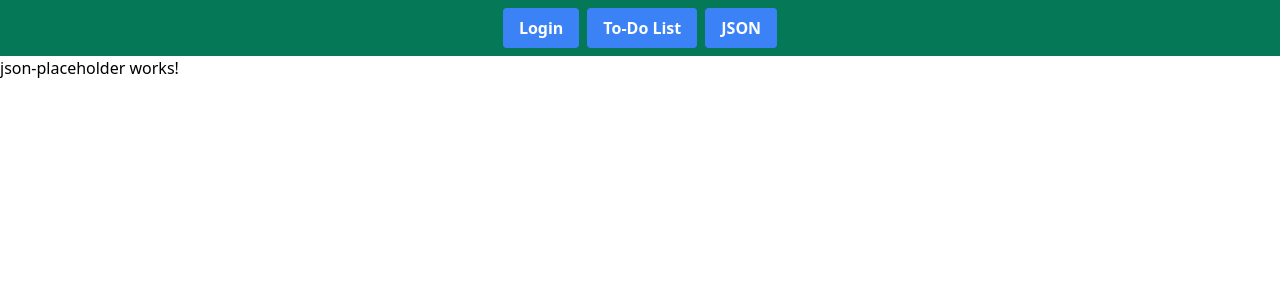
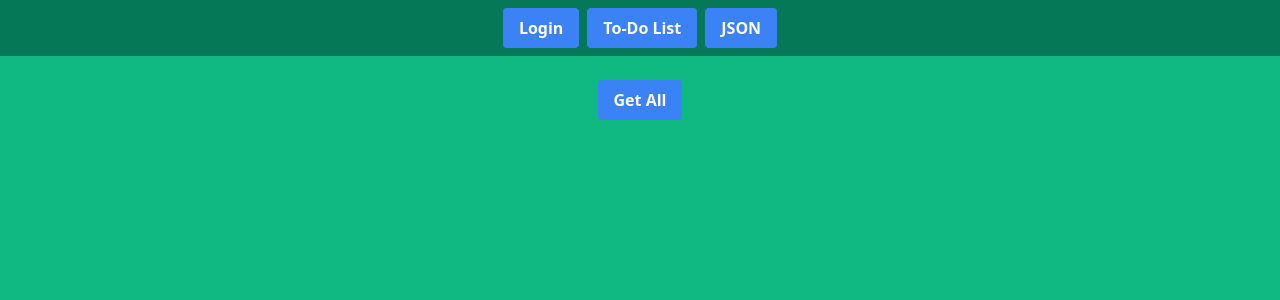
Before and after one commit to wichaisw/TEACHING-MATERIAL_basic-angular-2, an Angular app: page /json-placeholder in a window 1280 px wide. Shown: the top 300 px of the page. Built offline with nearby package versions, Linux system fonts and the light colour scheme.

Commit message:
add rxjs api call example

```diff
--- a/src/app/app.component.html
+++ b/src/app/app.component.html
@@ -1,4 +1,4 @@
-<div>
+<div class="w-full bg-green-500 min-h-screen">
   <header>
     <app-header></app-header>
   </header>
--- a/src/app/core/core.module.ts
+++ b/src/app/core/core.module.ts
@@ -4,6 +4,7 @@ import { HeaderComponent } from './header/header.component';
 import { SharedModule } from '../shared/shared.module';
 import { LoginModule } from '../modules/login/login.module';
 import { RouterModule } from '@angular/router';
+import { HttpClientModule } from '@angular/common/http';
 
 
 
@@ -14,7 +15,8 @@ import { RouterModule } from '@angular/router';
   imports: [
     CommonModule,
     SharedModule,
-    RouterModule
+    RouterModule,
+    HttpClientModule
   ],
   exports: [
     HeaderComponent
--- /dev/null
+++ b/src/app/core/services/json-placeholder.service.ts
@@ -0,0 +1,17 @@
+import { HttpClient } from '@angular/common/http';
+import { Injectable } from '@angular/core';
+import { Observable } from 'rxjs';
+
+@Injectable({
+  providedIn: 'root'
+})
+export class JsonPlaceholderService {
+
+  constructor(
+    private http: HttpClient
+  ) { }
+
+  fetchAll(): Observable<any> {
+    return this.http.get('https://jsonplaceholder.typicode.com/posts');
+  }
+}
--- a/src/app/modules/json-placeholder/json-placeholder.component.html
+++ b/src/app/modules/json-placeholder/json-placeholder.component.html
@@ -1 +1,13 @@
-<p>json-placeholder works!</p>
+<div class="flex flex-col items-center">
+  <div class="flex justify-center items-center p-6">
+    <app-primary-button
+      class="m-auto"
+      [buttonMessage]="'Get All'"
+      [isLoading]="isFetching"
+      (click)="onFetchAllPosts()"
+    ></app-primary-button>
+  </div>
+  <div class="py-4 flex flex-col space-y-1">
+    <span *ngFor="let post of posts">{{post.id}}: {{post.title}}</span>
+  </div>
+</div>
--- a/src/app/modules/json-placeholder/json-placeholder.component.ts
+++ b/src/app/modules/json-placeholder/json-placeholder.component.ts
@@ -1,5 +1,5 @@
 import { Component, OnInit } from '@angular/core';
-
+import { JsonPlaceholderService } from 'src/app/core/services/json-placeholder.service';
 @Component({
   selector: 'app-json-placeholder',
   templateUrl: './json-placeholder.component.html',
@@ -7,10 +7,25 @@ import { Component, OnInit } from '@angular/core';
   ]
 })
 export class JsonPlaceholderComponent implements OnInit {
+  isFetching: boolean = false;
+  posts: any[] = [];
 
-  constructor() { }
+  constructor(
+    private jsonPlaceholderService: JsonPlaceholderService,
+  ) { }
 
   ngOnInit(): void {
   }
 
+  onFetchAllPosts() {
+    this.jsonPlaceholderService.fetchAll()
+      .subscribe((res) => {
+        this.posts = res;
+      }, err => {
+        console.log(err)
+      })
+      .add(() => {
+        console.info("onFetchAllPosts done")
+      })
+  }
 }
--- a/src/app/modules/json-placeholder/json-placeholder.module.ts
+++ b/src/app/modules/json-placeholder/json-placeholder.module.ts
@@ -3,6 +3,7 @@ import { CommonModule } from '@angular/common';
 
 import { JsonPlaceholderRoutingModule } from './json-placeholder-routing.module';
 import { JsonPlaceholderComponent } from './json-placeholder.component';
+import { SharedModule } from 'src/app/shared/shared.module';
 
 
 @NgModule({
@@ -11,6 +12,7 @@ import { JsonPlaceholderComponent } from './json-placeholder.component';
   ],
   imports: [
     CommonModule,
+    SharedModule,
     JsonPlaceholderRoutingModule
   ]
 })
```
